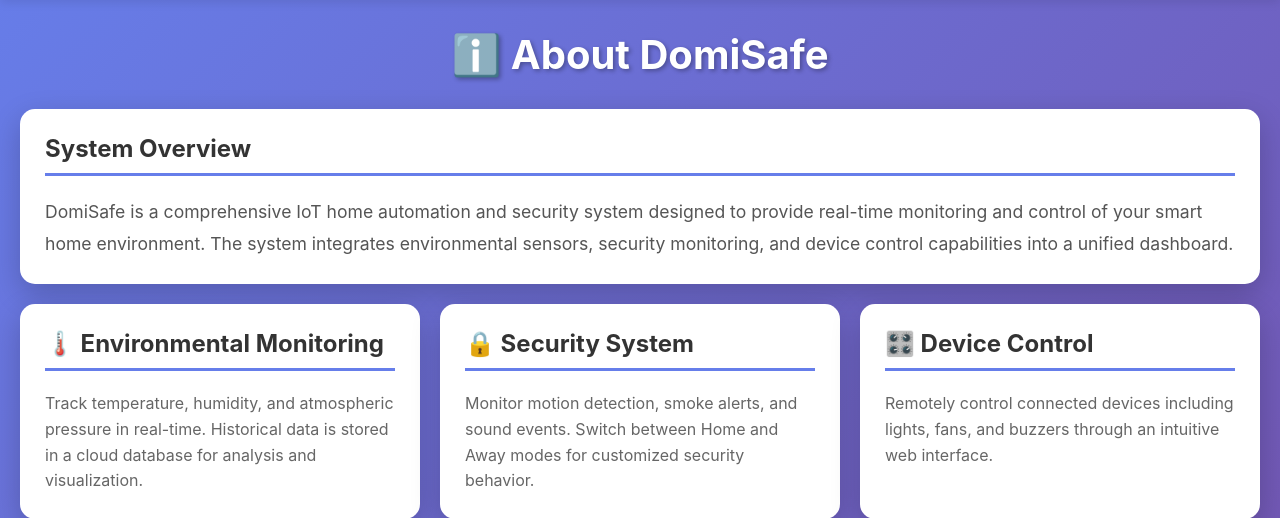
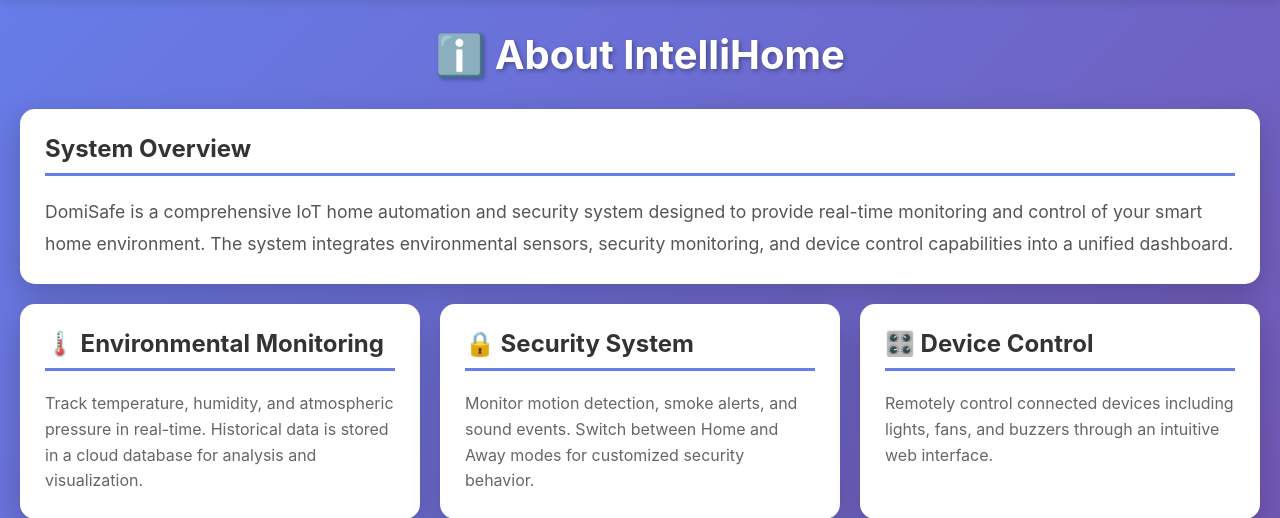
Before and after one commit to OlivieriD/IntelliHome_Automation_System, a Flask app: page /about in a window 1280 px wide. Shown: the part 63-581 px from the top of the page. Run offline with Flask 3, Linux system fonts and the light colour scheme.

Commit message:
final push

```diff
--- a/templates/about.html
+++ b/templates/about.html
@@ -1,9 +1,9 @@
 {% extends "base.html" %}
 
-{% block title %}About - DomiSafe{% endblock %}
+{% block title %}About - IntelliHome{% endblock %}
 
 {% block content %}
-<h1 class="page-title">ℹ️ About DomiSafe</h1>
+<h1 class="page-title">ℹ️ About IntelliHome</h1>
 
 <div class="card">
     <h2>System Overview</h2>
--- a/templates/base.html
+++ b/templates/base.html
@@ -3,7 +3,7 @@
 <head>
     <meta charset="UTF-8">
     <meta name="viewport" content="width=device-width, initial-scale=1.0">
-    <title>{% block title %}DomiSafe Dashboard{% endblock %}</title>
+    <title>{% block title %}IntelliHome Dashboard{% endblock %}</title>
     <script src="https://cdn.jsdelivr.net/npm/chart.js"></script>
     <style>
         * {
--- a/templates/control.html
+++ b/templates/control.html
@@ -1,6 +1,6 @@
 {% extends "base.html" %}
 
-{% block title %}Device Control - DomiSafe{% endblock %}
+{% block title %}Device Control - IntelliHome{% endblock %}
 
 {% block extra_css %}
 <style>
--- a/templates/environmental.html
+++ b/templates/environmental.html
@@ -1,6 +1,6 @@
 {% extends "base.html" %}
 
-{% block title %}Environmental Data - DomiSafe{% endblock %}
+{% block title %}Environmental Data - IntelliHome{% endblock %}
 
 {% block content %}
 <h1 class="page-title">🌡️ Environmental Data</h1>
--- a/templates/index.html
+++ b/templates/index.html
@@ -1,6 +1,6 @@
 {% extends "base.html" %}
 
-{% block title %}Dashboard - DomiSafe{% endblock %}
+{% block title %}Dashboard - IntelliHome{% endblock %}
 
 {% block content %}
 <h1 class="page-title">🏠 System Dashboard</h1>
--- a/templates/security.html
+++ b/templates/security.html
@@ -1,6 +1,6 @@
 {% extends "base.html" %}
 
-{% block title %}Security - DomiSafe{% endblock %}
+{% block title %}Security - IntelliHome{% endblock %}
 
 {% block content %}
 <h1 class="page-title">🔒 Manage Security</h1>
```
